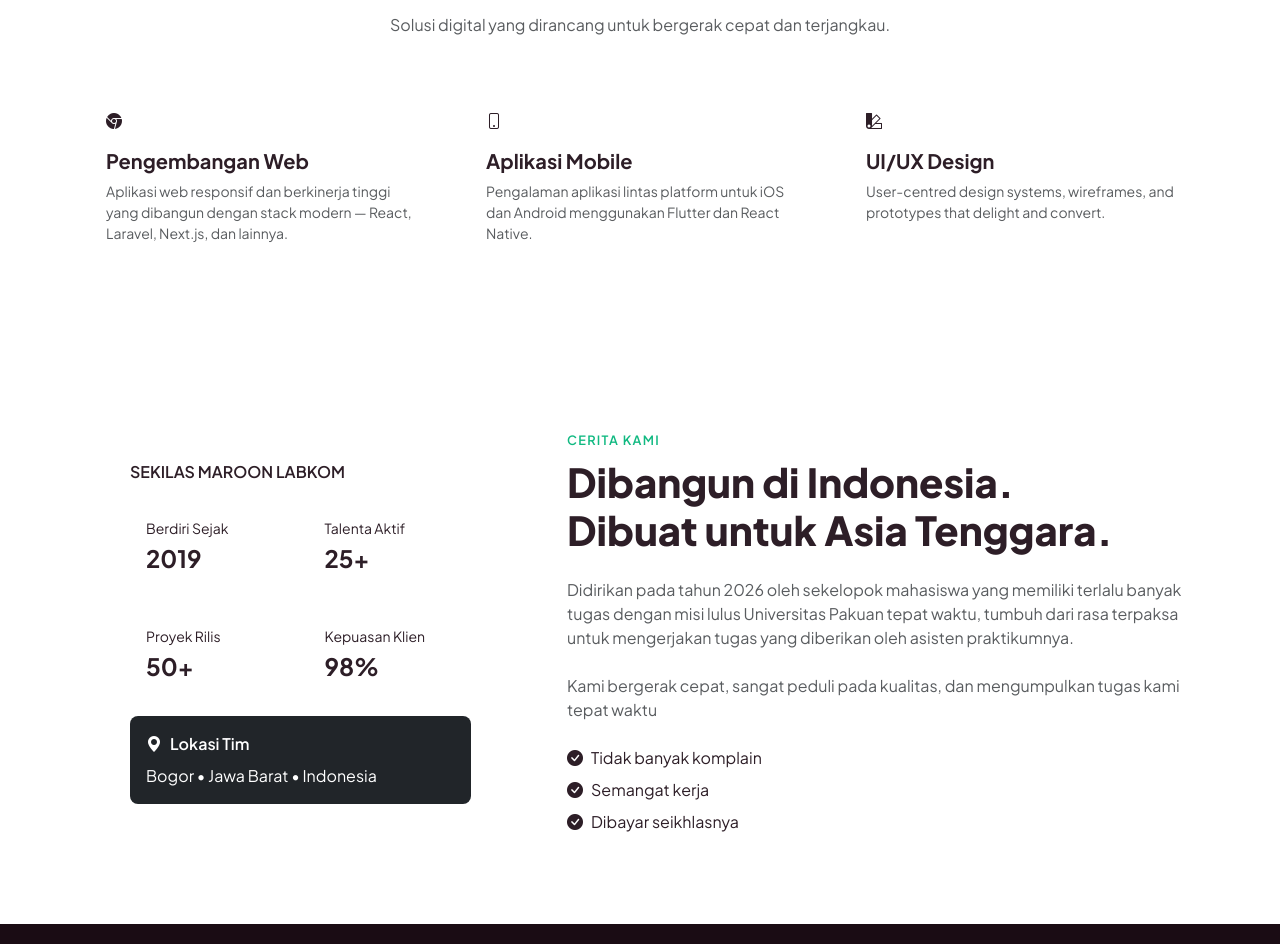
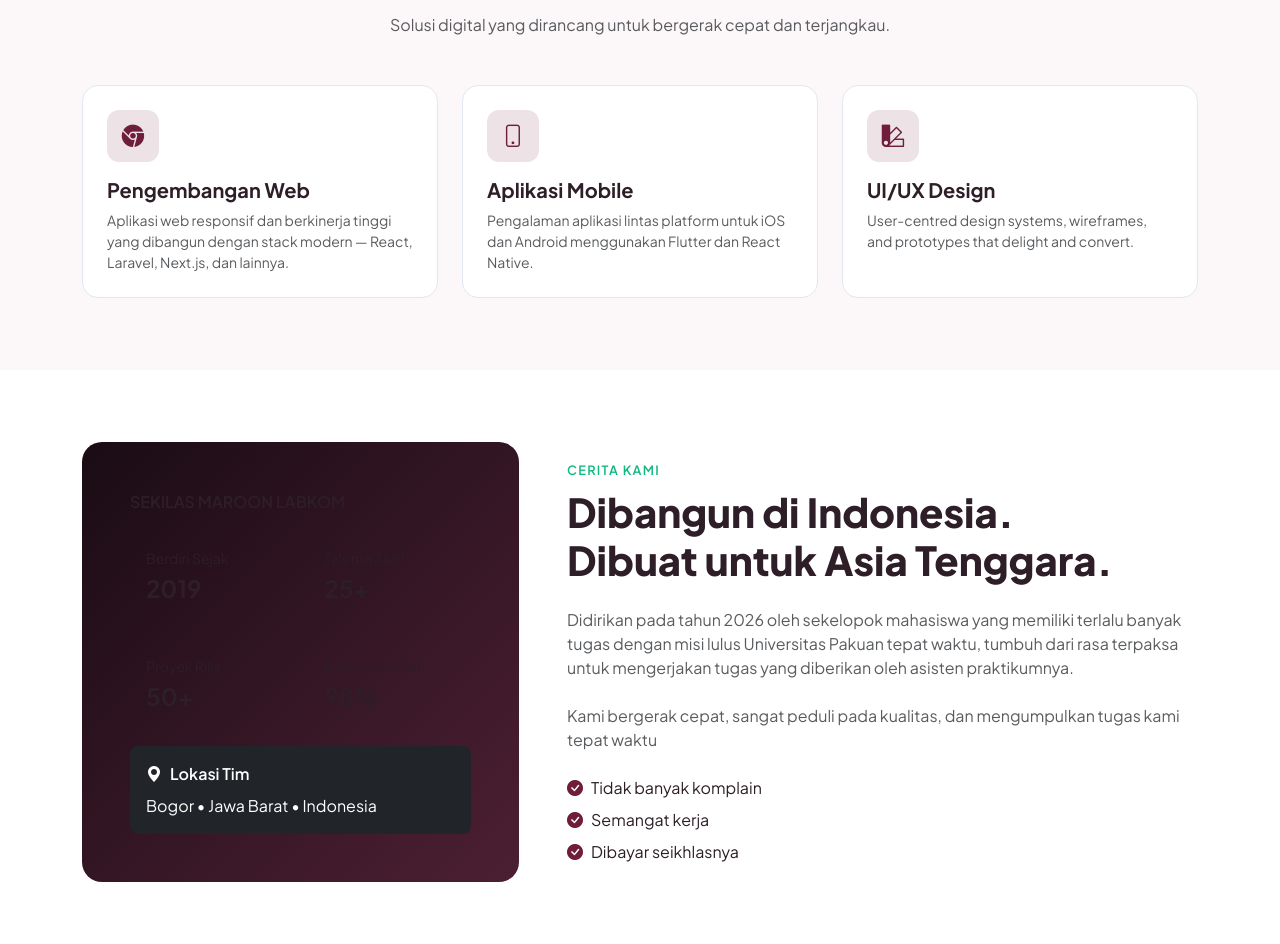
Before and after one commit to naufaaal15/Pertemuan-5-SE, a plain HTML site: page index.html in a window 1280 px wide. Shown: the part 942-1886 px from the top of the page. Drawn offline with nearby package versions, Linux system fonts and the light colour scheme.

Commit message:
tambah styling services, about

```diff
--- a/style.css
+++ b/style.css
@@ -3,6 +3,7 @@
   --brand-maroon-light: #a43a64;
   --brand-dark: #1a0c14;
   --brand-text: #2d1e27;
+  --brand-green: #10b981;
 }
 
 body {
@@ -65,6 +66,51 @@ body {
   color: #fff;
 }
 
+/* ── Services ───────────────────────────────────────── */
+#services {
+  background: #fcf7f9;
+}
+
+.service-card {
+  border: 1px solid #e2e8f0;
+  border-radius: 1rem;
+  transition:
+    transform 0.2s,
+    box-shadow 0.2s;
+}
+
+.service-card:hover {
+  transform: translateY(-4px);
+  box-shadow: 0 12px 32px rgba(0, 0, 0, 0.08);
+}
+
+.service-icon {
+  width: 52px;
+  height: 52px;
+  background: rgba(111, 29, 59, 0.12);
+  color: var(--brand-maroon);
+  border-radius: 0.75rem;
+  display: flex;
+  align-items: center;
+  justify-content: center;
+  font-size: 1.4rem;
+}
+
+/* ── About ──────────────────────────────────────────── */
+#about .about-img-wrap {
+  border-radius: 1.25rem;
+  overflow: hidden;
+  background: linear-gradient(135deg, #1a0c14, #4c1f32);
+  min-height: 360px;
+  display: flex;
+  align-items: center;
+  justify-content: center;
+}
+
+.about-check {
+  color: var(--brand-maroon);
+}
+
 /* ── Footer ─────────────────────────────────────────── */
 footer {
   background: var(--brand-dark);
```
